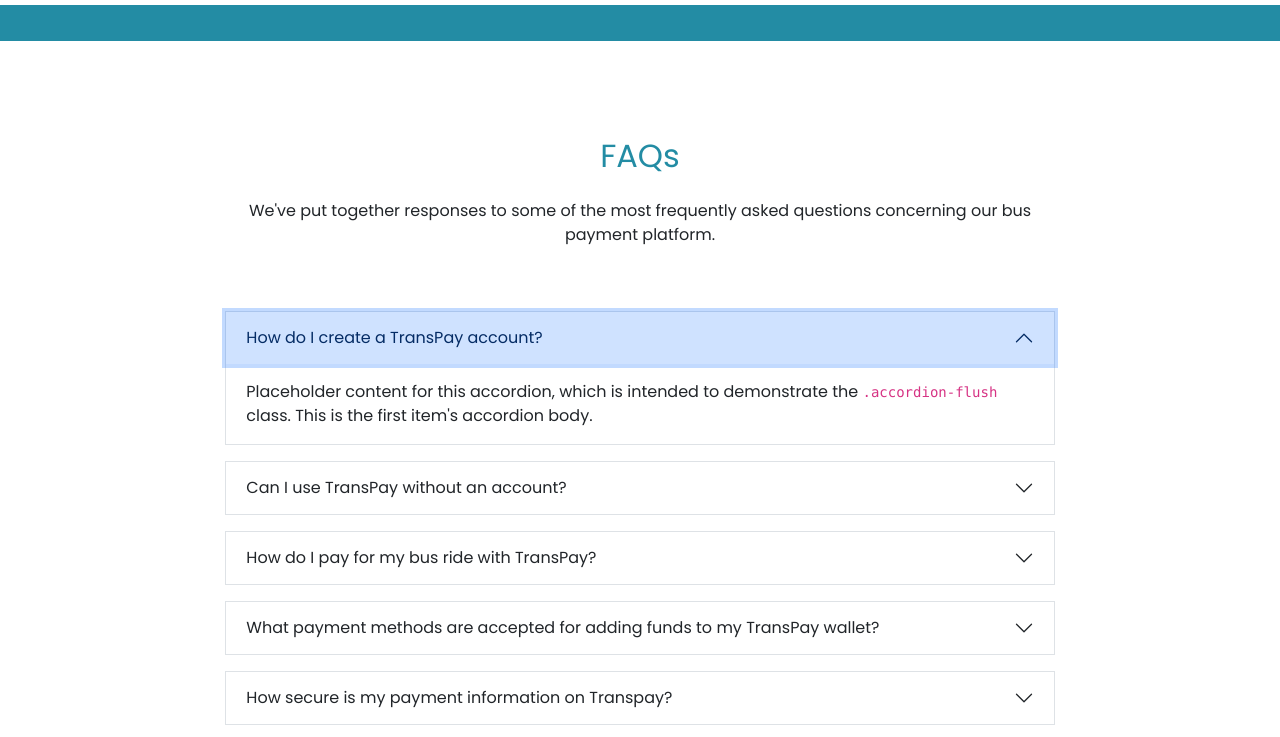
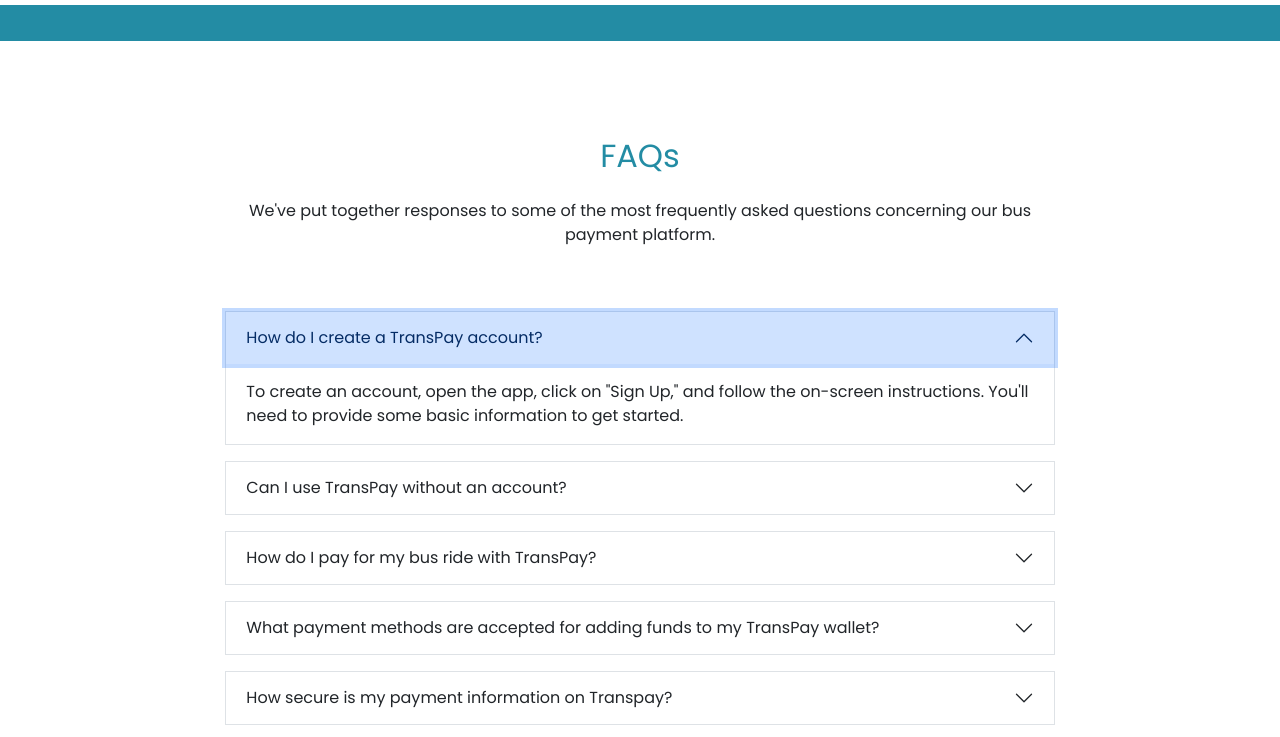
Before and after one commit to chinedugabriel/Transpay, a plain HTML site: page pages/about.html in a window 1280 px wide. Both pictures are taken after a click on the button "How do I create a TransPay account?". Shown: the part 1953-2690 px from the top of the page. Drawn offline with nearby package versions, Linux system fonts and the light colour scheme; files whose address does not match are found by name.

Commit message:
added repose to the FAQs in the about us page

```diff
--- a/pages/about.html
+++ b/pages/about.html
@@ -188,7 +188,9 @@
                   </button>
                 </h2>
                 <div id="flush-collapseOne" class="accordion-collapse collapse" data-bs-parent="#accordionFlushExample">
-                  <div class="accordion-body">Placeholder content for this accordion, which is intended to demonstrate the <code>.accordion-flush</code> class. This is the first item's accordion body.</div>
+                  <div class="accordion-body">
+                    To create an account, open the app, click on "Sign Up," and follow the on-screen instructions. You'll need to provide some basic information to get started.
+                  </div>
                 </div>
               </div>
               <div class="accordion-item mt-3 border ">
@@ -198,7 +200,9 @@
                   </button>
                 </h2>
                 <div id="flush-collapseTwo" class="accordion-collapse collapse" data-bs-parent="#accordionFlushExample">
-                  <div class="accordion-body">Placeholder content for this accordion, which is intended to demonstrate the <code>.accordion-flush</code> class. This is the second item's accordion body. Let's imagine this being filled with some actual content.</div>
+                  <div class="accordion-body">
+                    No, in order to access our services, you must register for a Transpay account. Every user will have a safe and tailored experience thanks to this account.
+                  </div>
                 </div>
               </div>
               <div class="accordion-item mt-3 border">
@@ -208,7 +212,9 @@
                   </button>
                 </h2>
                 <div id="flush-collapseThree" class="accordion-collapse collapse" data-bs-parent="#accordionFlushExample">
-                  <div class="accordion-body">Placeholder content for this accordion, which is intended to demonstrate the <code>.accordion-flush</code> class. This is the third item's accordion body. Nothing more exciting happening here in terms of content, but just filling up the space to make it look, at least at first glance, a bit more representative of how this would look in a real-world application.</div>
+                  <div class="accordion-body">
+                    To board the bus after making an account and adding money to it, simply scan the QR code. Your wallet will automatically be used to deduct your payment.
+                  </div>
                 </div>
               </div>
               <div class="accordion-item mt-3 border">
@@ -218,7 +224,9 @@
                   </button>
                 </h2>
                 <div id="flush-collapseFour" class="accordion-collapse collapse" data-bs-parent="#accordionFlushExample">
-                  <div class="accordion-body">Placeholder content for this accordion, which is intended to demonstrate the <code>.accordion-flush</code> class. This is the third item's accordion body. Nothing more exciting happening here in terms of content, but just filling up the space to make it look, at least at first glance, a bit more representative of how this would look in a real-world application.</div>
+                  <div class="accordion-body">
+                    Various payment methods, such as credit/debit cards, bank transfers, and mobile money services, can be used to add money to your Transpay wallet. Pick the option that best fits you.
+                  </div>
                 </div>
               </div>
               <div class="accordion-item mt-3 border  rounded-0">
@@ -228,7 +236,9 @@
                   </button>
                 </h2>
                 <div id="flush-collapseFive" class="accordion-collapse collapse" data-bs-parent="#accordionFlushExample">
-                  <div class="accordion-body">Placeholder content for this accordion, which is intended to demonstrate the <code>.accordion-flush</code> class. This is the third item's accordion body. Nothing more exciting happening here in terms of content, but just filling up the space to make it look, at least at first glance, a bit more representative of how this would look in a real-world application.</div>
+                  <div class="accordion-body">
+                    We are serious about security. Modern encryption and security procedures are used by Transpay to safeguard your personal information and payment details.
+                  </div>
                 </div>
               </div>
             </div>
```
